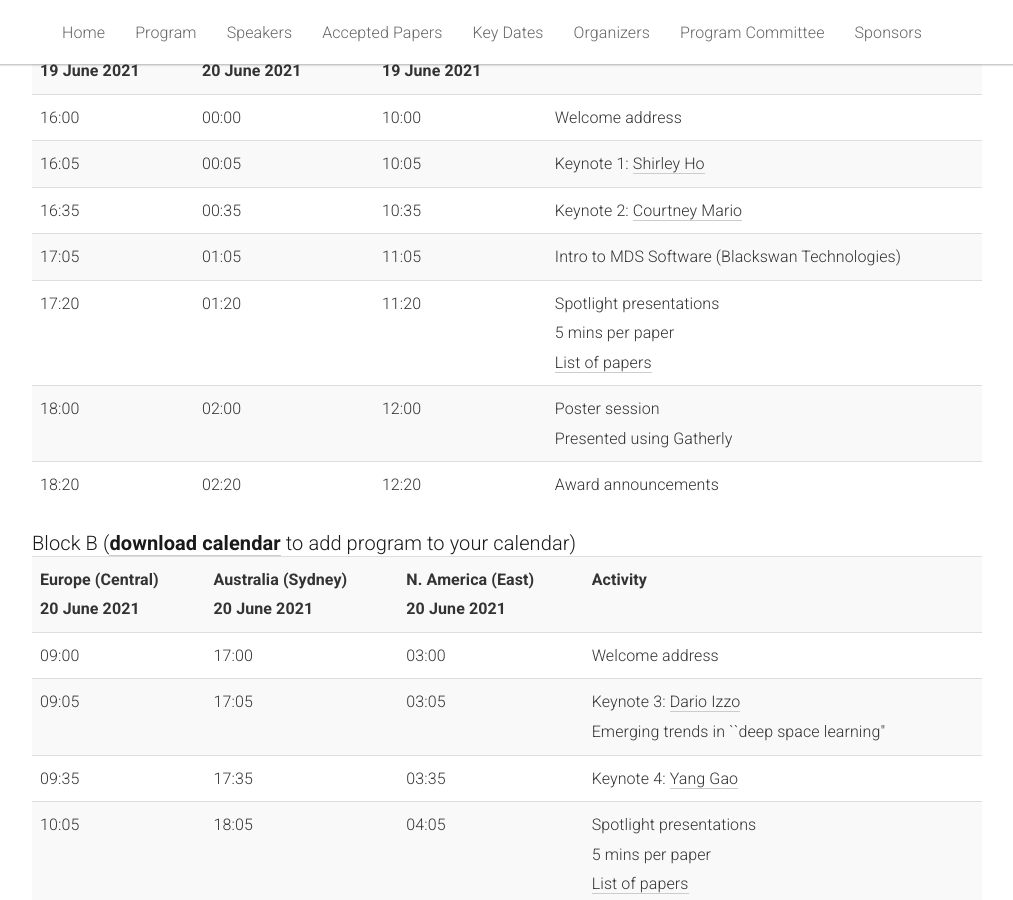
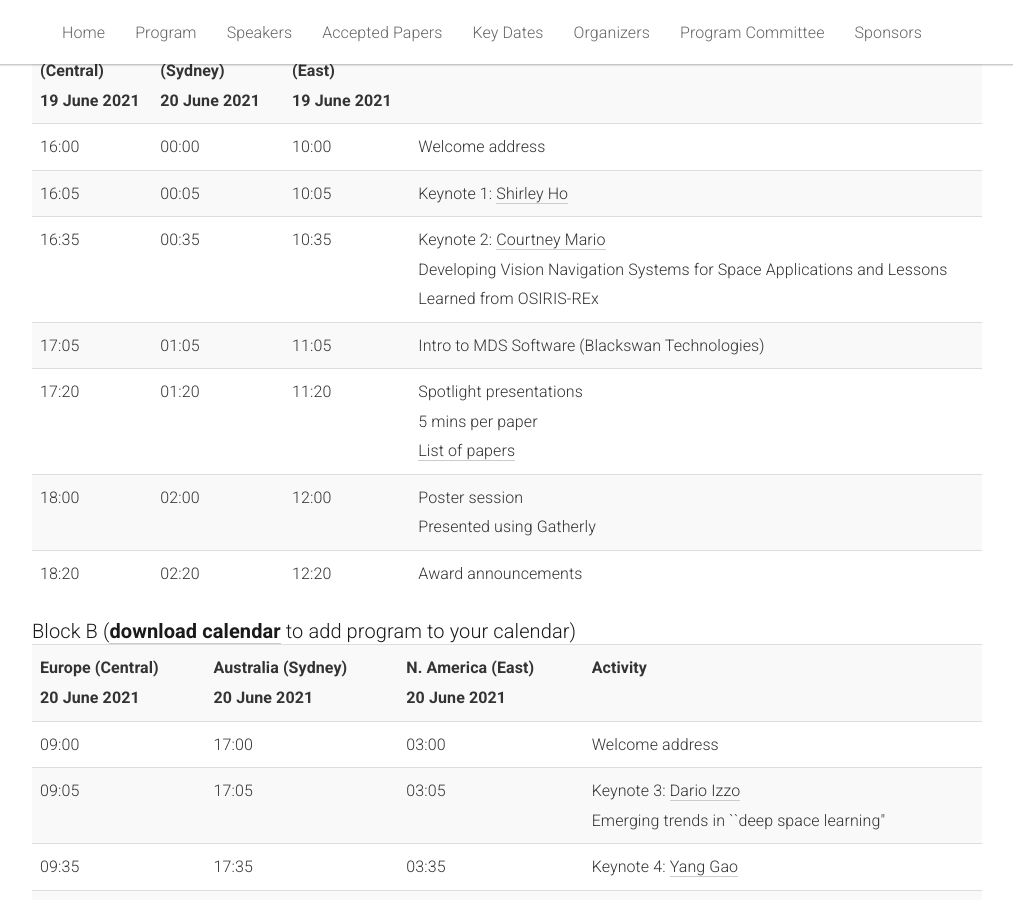
Before and after one commit to AIforSpace/2024, a Jekyll site: the page built from _pages/home.md, in a window 1280 px wide and 900 px high, scrolled down 1183 px. Shown: the whole window, without its empty margins (133-1146 px from the left). Built offline with Jekyll 4.4.1, drawn with Linux system fonts in a browser that asks for light colours.

Commit message:
add keynote title

```diff
--- a/_pages/home.md
+++ b/_pages/home.md
@@ -125,7 +125,7 @@
           <td>16:35</td>
           <td>00:35</td>
           <td>10:35</td>
-          <td>Keynote 2: <a href="#Courtney">Courtney Mario</a></td>
+          <td>Keynote 2: <a href="#Courtney">Courtney Mario</a><br>Developing Vision Navigation Systems for Space Applications and Lessons Learned from OSIRIS-REx</td>
         </tr>
         <tr>
           <td>17:05</td>
```
